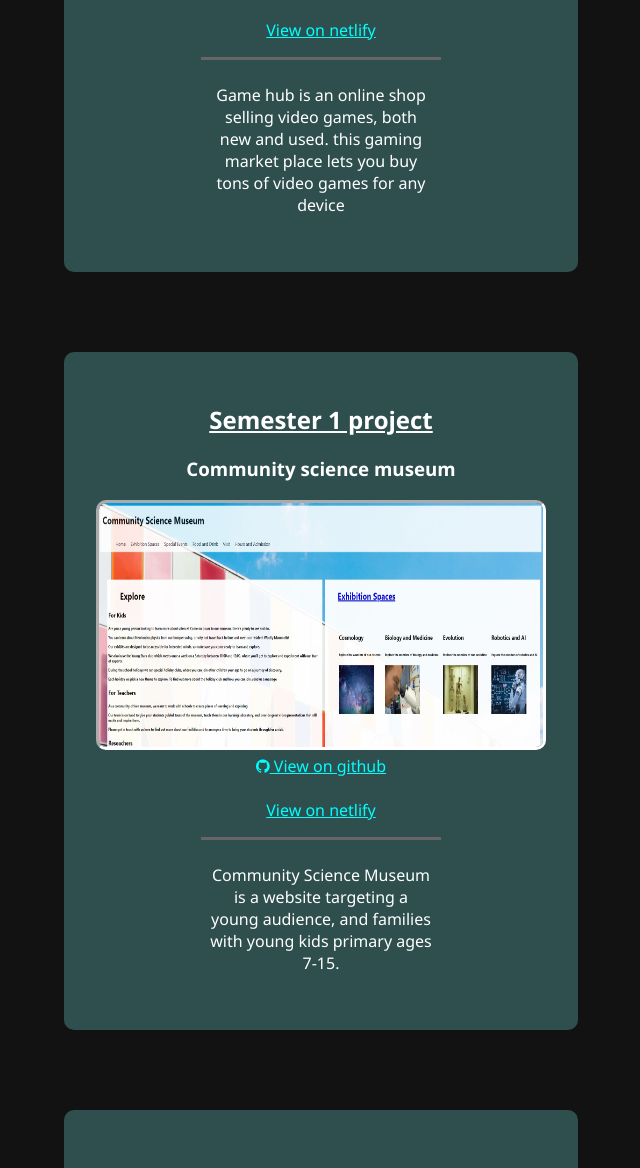
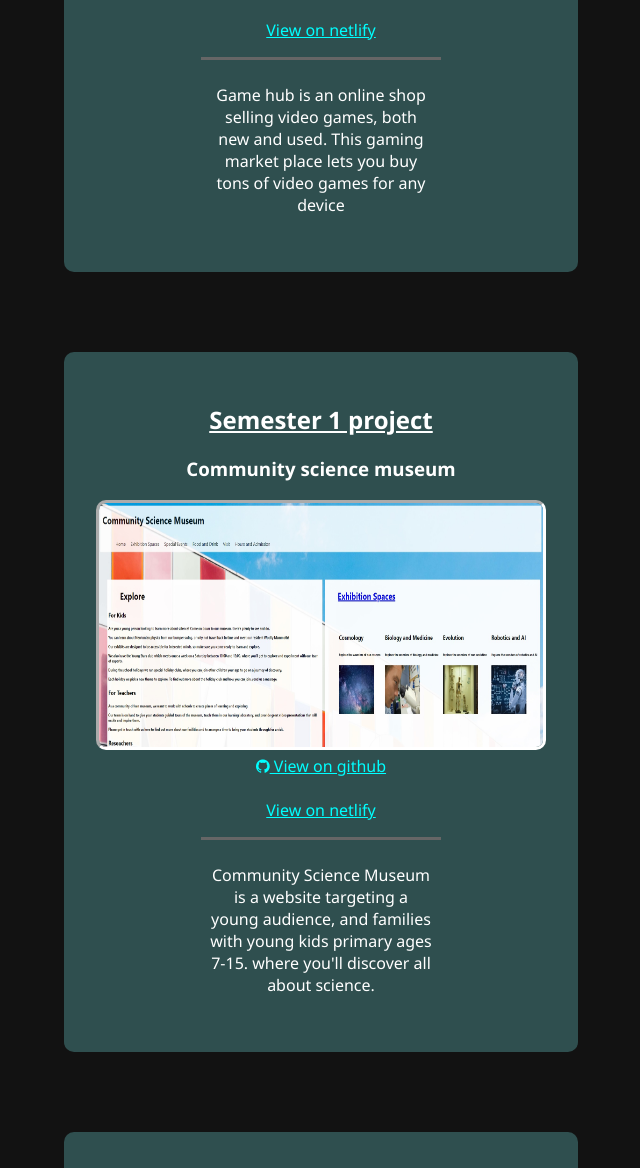
Before and after one commit to Mare94/portfolio, a plain HTML site: page index.html in a window 1280 px wide. Shown: the part 734-1902 px from the top of the page, without its empty margins (319-959 px from the left). Drawn offline with Linux system fonts and the light colour scheme.

Commit message:
grammar updates

```diff
--- a/index.html
+++ b/index.html
@@ -43,7 +43,7 @@
                 <br>
                 <a href="https://timely-beijinho-d9649a.netlify.app/"><i class="fa-solid fa-box-archive"></i>View on netlify</a>
                 <div class="card-info">
-                    <p>Game hub is an online shop selling video games, both new and used. this gaming market place lets you buy tons of video games for any device </p>
+                    <p>Game hub is an online shop selling video games, both new and used. This gaming market place lets you buy tons of video games for any device </p>
                 </div>
             </div>
 
@@ -58,7 +58,7 @@
                 <br>
                 <a href="https://gentle-kashata-62ed45.netlify.app/"><i class="fa fa-display" style="font-size: 24px;"></i>View on netlify</a>
                 <div class="card-info">
-                    <p>Community Science Museum is a website targeting a young audience, and families with young kids primary ages 7-15.</p>
+                    <p>Community Science Museum is a website targeting a young audience, and families with young kids primary ages 7-15. where you'll discover all about science.</p>
                 </div>
             </div>
 
@@ -73,7 +73,7 @@
                 <br>
                 <a href="https://relaxed-queijadas-ca8b14.netlify.app/"><i class="fa-solid fa-display" style="font-size: 24px;"></i>View on netlify</a>
                 <div class="card-info">
-                    <p>My blog is a blog made to show how to Code, its showcasing the building of the blog itself. with some focus on JS, CSS and HTML</p>
+                    <p>My blog is a blog made to show how to Code, it's showcasing the building of the blog itself. With some focus on JS, CSS and HTML</p>
                 </div>
             </div>
 
```
